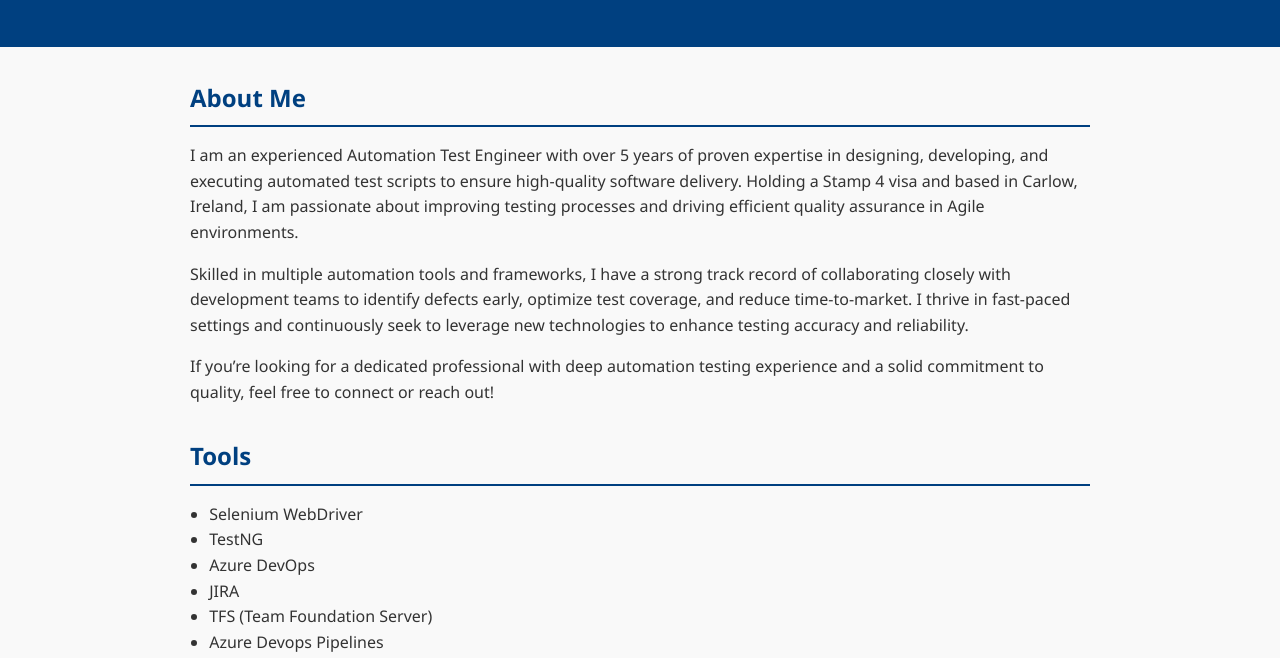
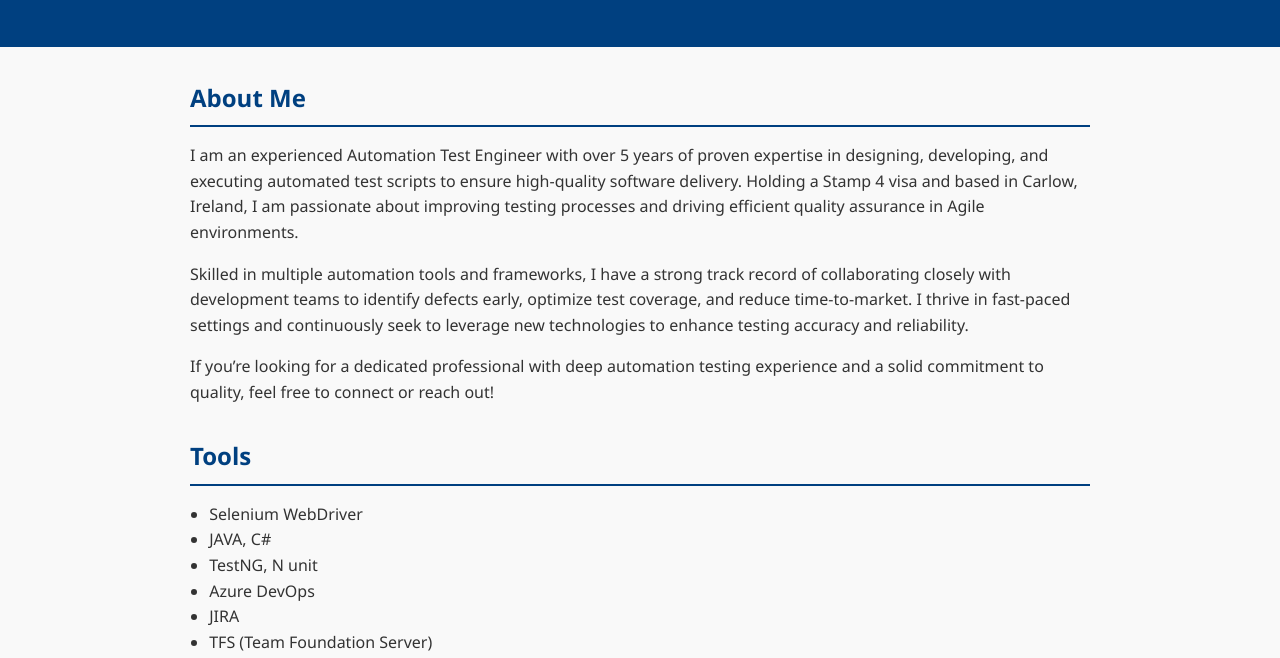
Before and after one commit to Mounikachitti-commit/Profilepage, a plain HTML site: page index.html in a window 1280 px wide. Shown: the part 135-793 px from the top of the page. Drawn offline with Linux system fonts and the light colour scheme.

Commit message:
Update index.html

```diff
--- a/index.html
+++ b/index.html
@@ -88,7 +88,8 @@
   <h2>Tools </h2>
   <ul>
   <li>Selenium WebDriver</li>
-  <li>TestNG</li>
+  <li>JAVA, C#</li>
+  <li>TestNG, N unit</li>
   <li>Azure DevOps</li>
   <li>JIRA</li>
   <li>TFS (Team Foundation Server)</li>
```
